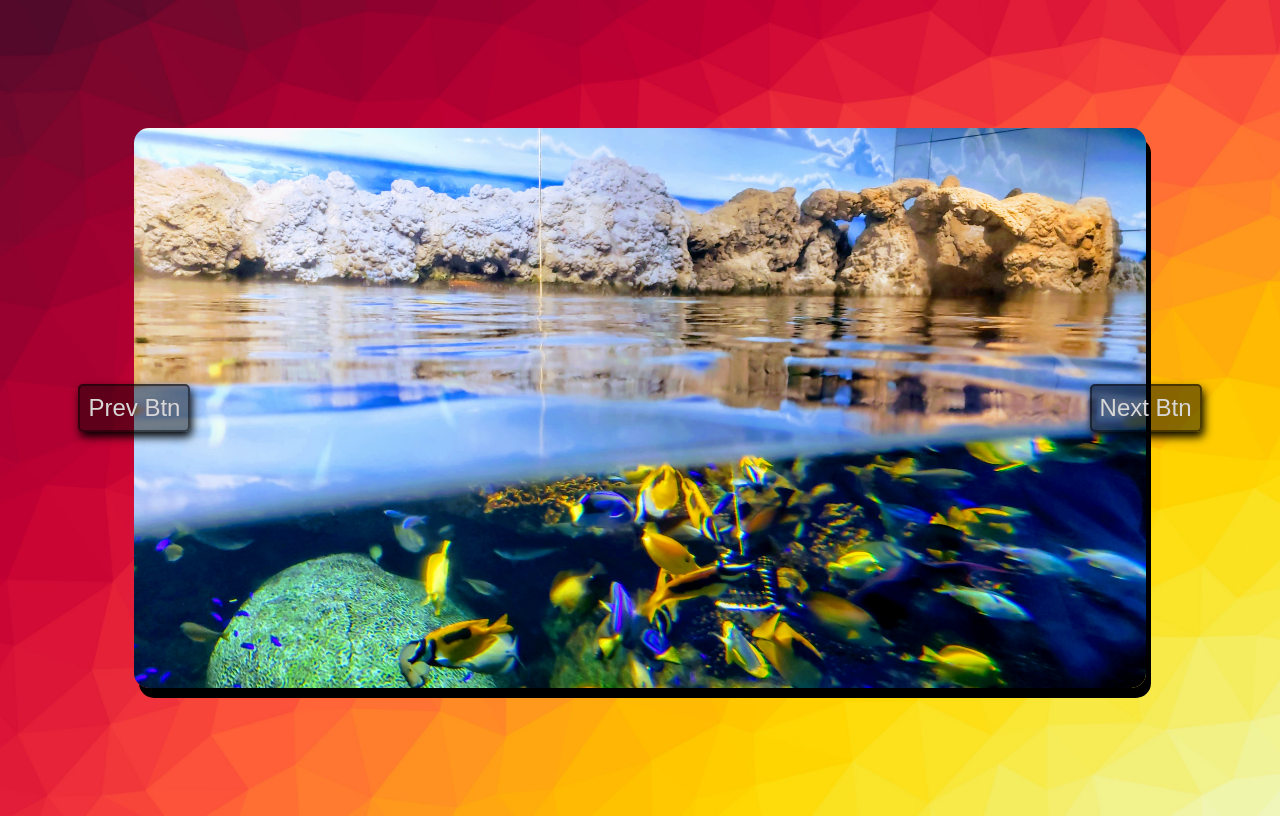
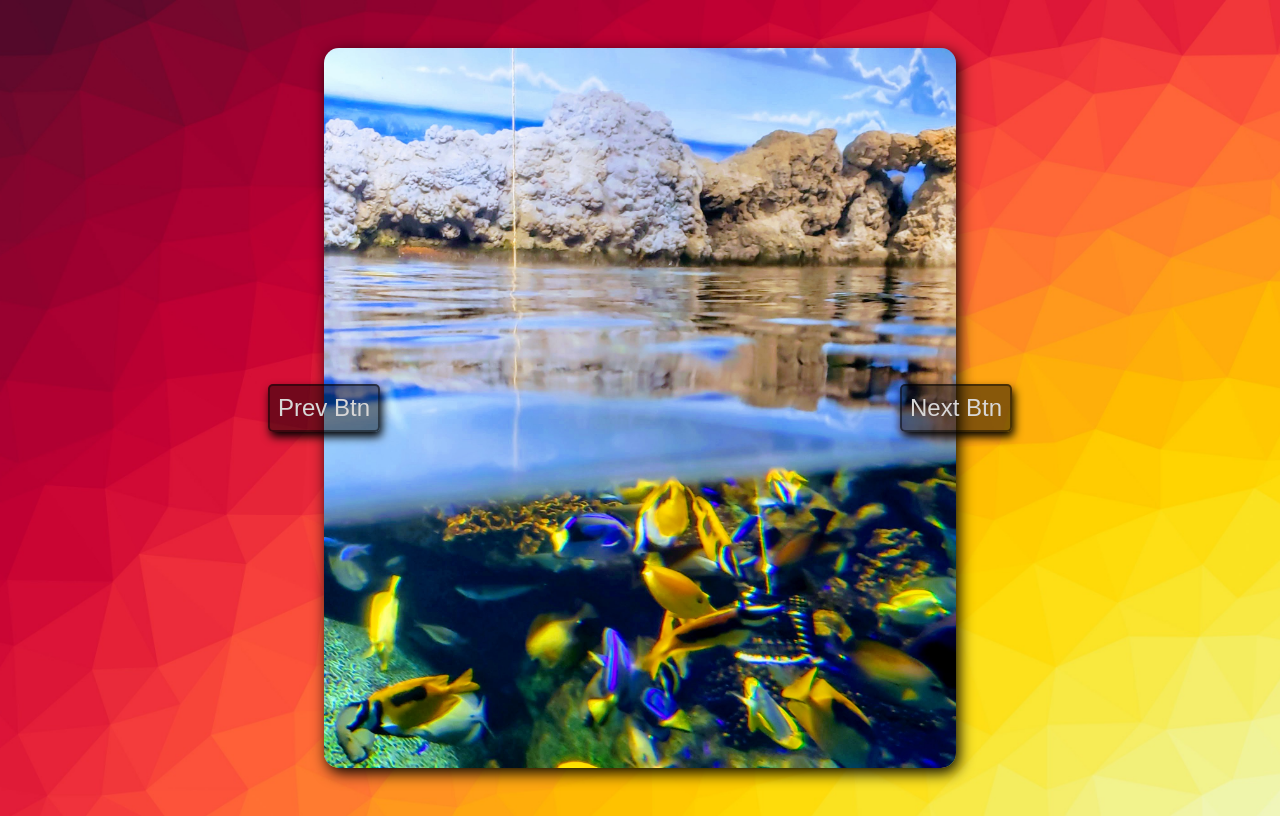
Before and after one commit to barnardwben/Background-Image-Slider, a plain HTML site: page index.html in a window 1280 px wide. Drawn offline with Linux system fonts and the light colour scheme.

Commit message:
Updated style.css

```diff
--- a/style.css
+++ b/style.css
@@ -8,11 +8,12 @@ body {
 
 .images{
   background: yellow;
-  flex: 0 0 80%;
-  min-height: 70vh;
+  flex: 0 0 50%;
+  min-height: 90vh;
+  /* min-width: 10vw; */
   background: url('imgs/bcg-0.jpg')center/cover no-repeat;
   border-radius: 15px;
-  box-shadow: 5px 10px black;
+  box-shadow: 3px 5px 15px black;
   position: relative;
 }
 
```
